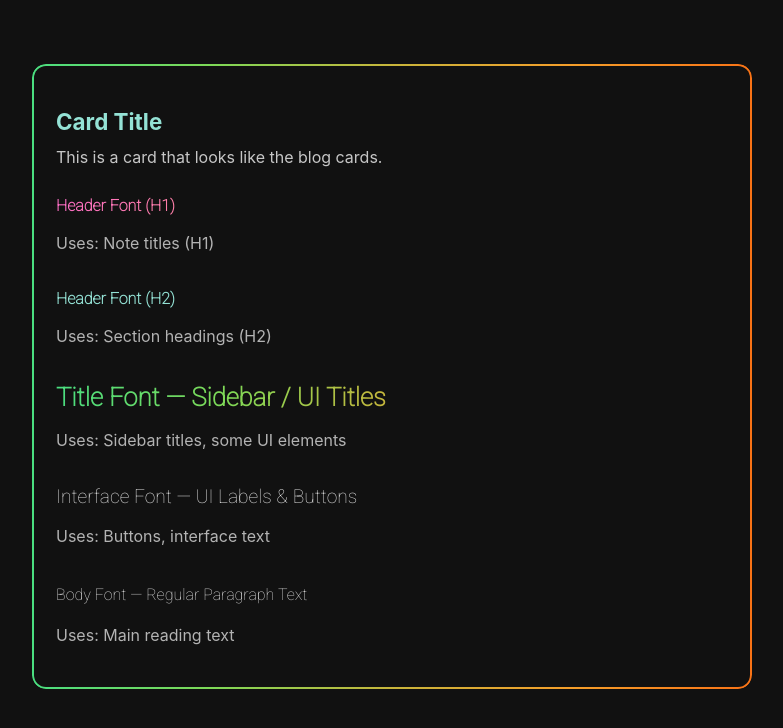
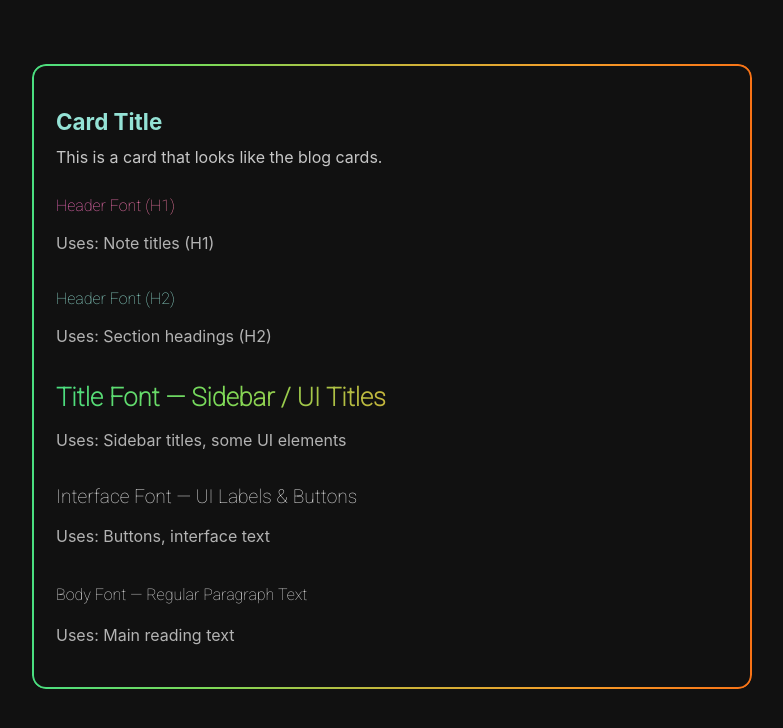
Before and after one commit to Marmitewarlock/suzal, a Jekyll site: the page built from zines/index.md, in a window 1280 px wide. Shown: the top 728 px of the page, without its empty margins (248-1031 px from the left). Built offline with Jekyll 4.4.1, drawn with Linux system fonts in a browser that asks for light colours.

Commit message:
Update royal-velvet.css

```diff
--- a/assets/css/royal-velvet.css
+++ b/assets/css/royal-velvet.css
@@ -24,9 +24,9 @@
   --font-title: 'Roboto', sans-serif;
   --font-interface: 'Roboto', sans-serif;
 
-  --h1-weight: 700;
-  --h2-weight: 700;
-  --h3-weight: 700;
+  --h1-weight: 100;
+  --h2-weight: 100;
+  --h3-weight: 100;
 }
 
 /*──────────────────────────────────────────────
```
